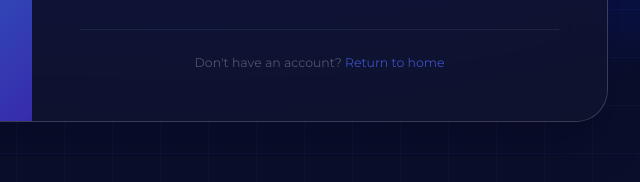
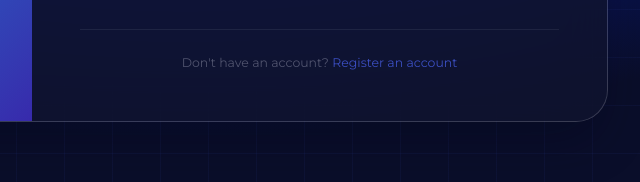
Before and after one commit to MagisCart-Team/MagisCart-TRENDS-, a website: page public/login.html in a window 1280 px wide. Shown: the part 615-797 px from the top of the page, 608-1248 px from the left. Drawn offline with nearby package versions, Linux system fonts and the light colour scheme; files that its build step writes are made by us from their sources.

Commit message:
Update login.html

```diff
--- a/public/login.html
+++ b/public/login.html
@@ -173,11 +173,11 @@
                         <div class="mt-8 pt-6 text-center text-[0.78rem]"
                              style="border-top:1px solid rgba(218,222,235,0.08); color:rgba(218,222,235,0.32);">
                             <p>Don't have an account?
-                                <a href="index.html"
+                                <a href="register.html"
                                    class="transition-colors"
                                    style="color:rgba(78,104,253,0.7);"
                                    onmouseover="this.style.color='#4E68FD'"
-                                   onmouseout="this.style.color='rgba(78,104,253,0.7)'">Return to home</a>
+                                   onmouseout="this.style.color='rgba(78,104,253,0.7)'">Register an account</a>
                             </p>
                         </div>
                     </div>
```
